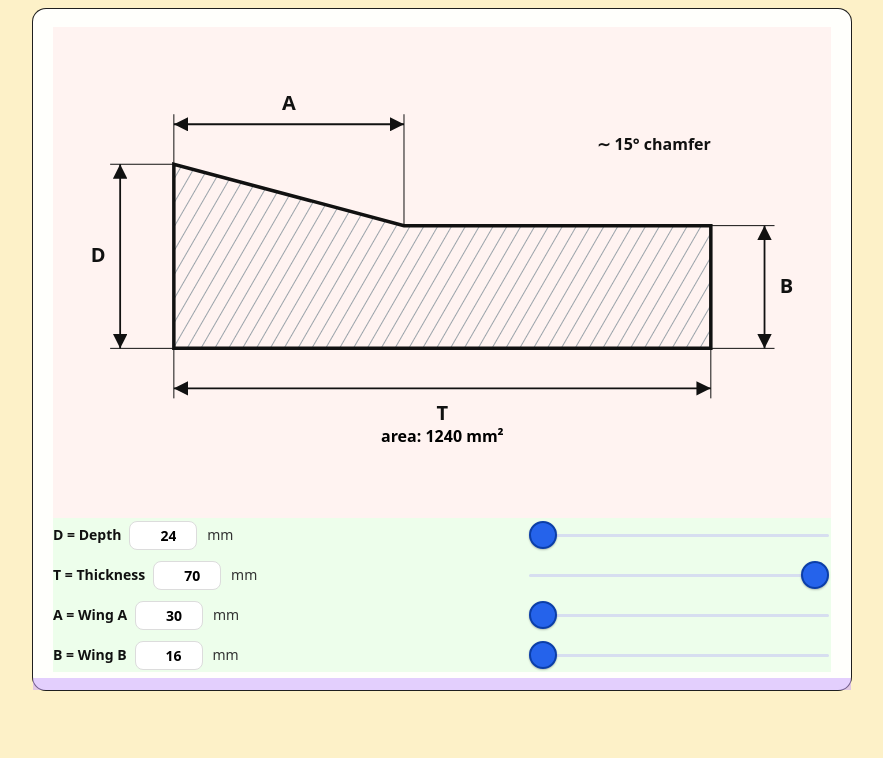
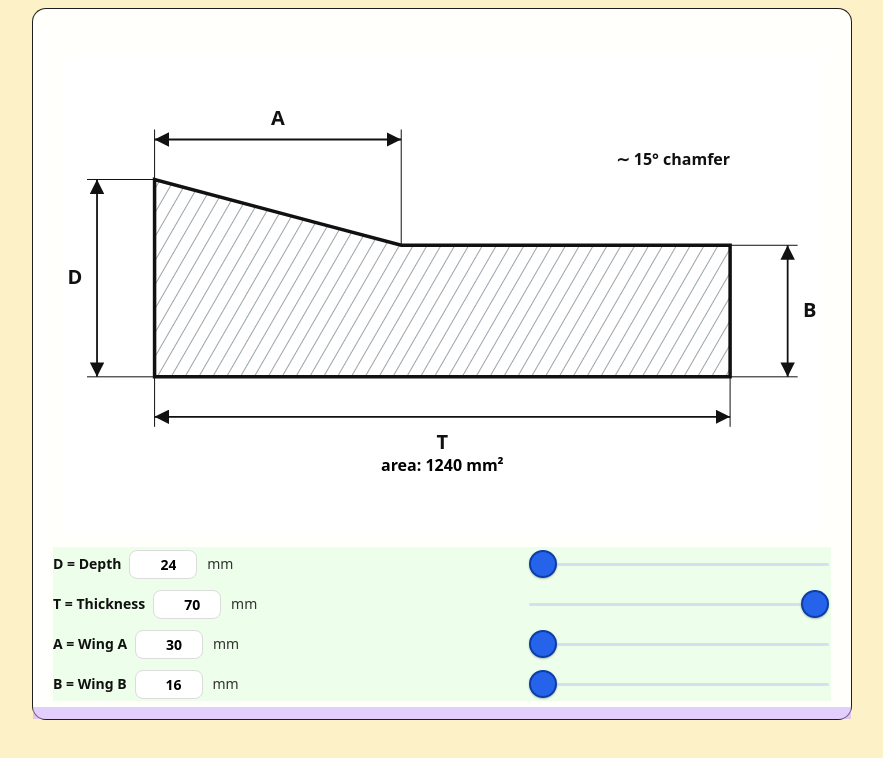
Before and after one commit to zoltanalmodo/s-b-designer, a plain HTML site: page index.html in a window 1280 px wide. Shown: the whole page, without its empty margins (198-1081 px from the left). Drawn offline with Linux system fonts and the light colour scheme.

Commit message:
flex fix drawing cutoff

```diff
--- a/index.html
+++ b/index.html
@@ -48,13 +48,13 @@
     .container{padding:8px;}
     .panel{padding:18px 20px;}
   }
-  .canvasWrap{
-    padding:0;
+   .canvasWrap{
+    padding:12px 12px 0 12px;
     overflow:hidden;
     display:flex;
     align-items:center;
     justify-content:center;
-    min-height:clamp(220px, 48vh, 640px);
+    min-height:clamp(320px, 65vh, 780px);
   }
   #svg{
     display:block;
@@ -63,7 +63,7 @@
     max-width:none;
     max-height:none;
     flex:1 1 auto;
-    background:rgba(255,206,206,0.25); /* debug: raw SVG footprint */
+    background:#fff;
   }
   .outline{fill:url(#hatch); stroke:#111; stroke-width:3.5}
   .proj{stroke:#111; stroke-width:1; fill:none}
@@ -203,7 +203,7 @@
     const sx = availableW / T;
     const sy = availableH / D;
     const safeS = Math.min(sx, sy);
-    s = Math.min(24, safeS * 0.9);
+    s = Math.min(28, safeS);
     const actualW = T * s + leftExtra + rightExtra + widthMargin * 2;
     const actualH = D * s + topPad + bottomPad + heightMargin * 2;
     const extraW = Math.max(0, cw - actualW);
```
